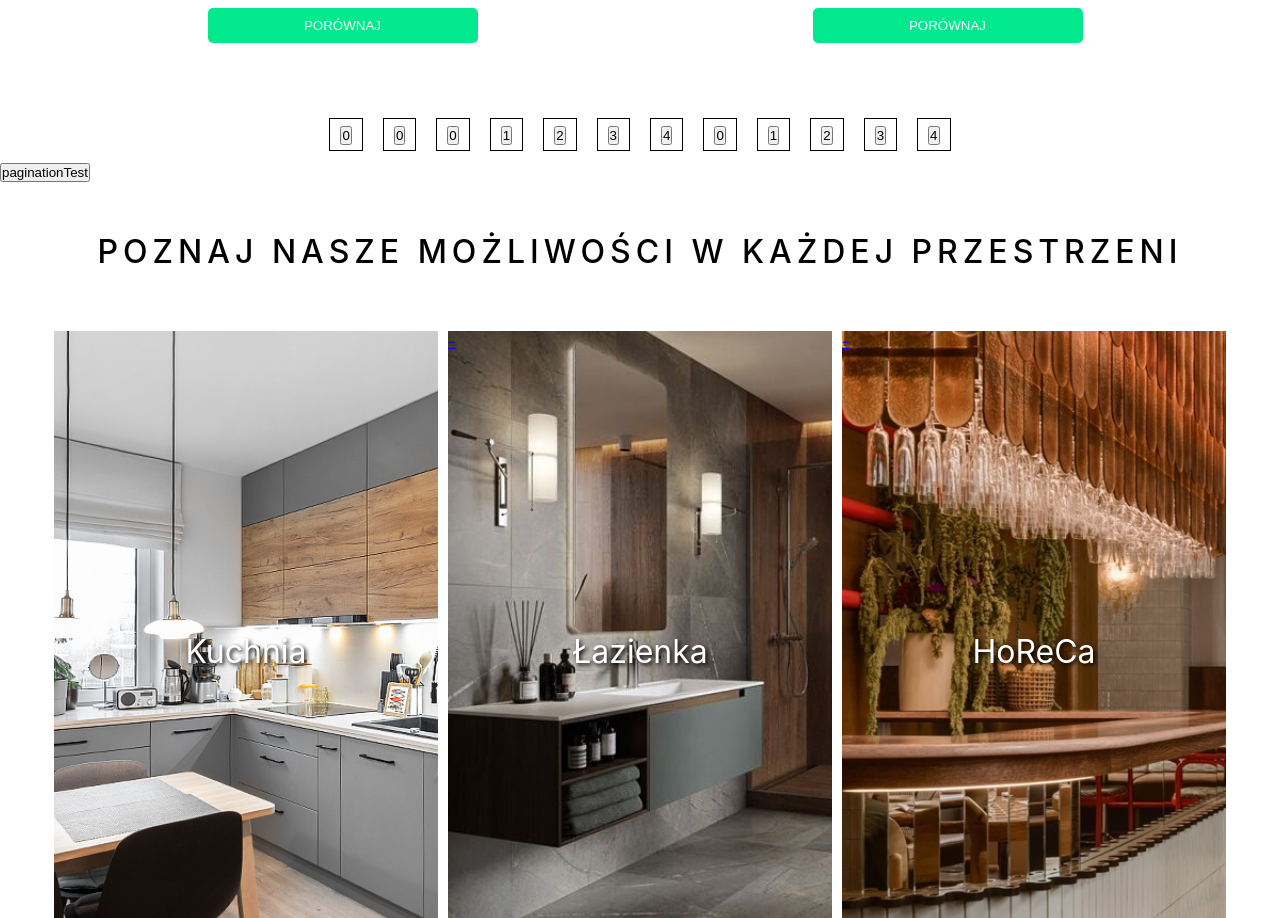
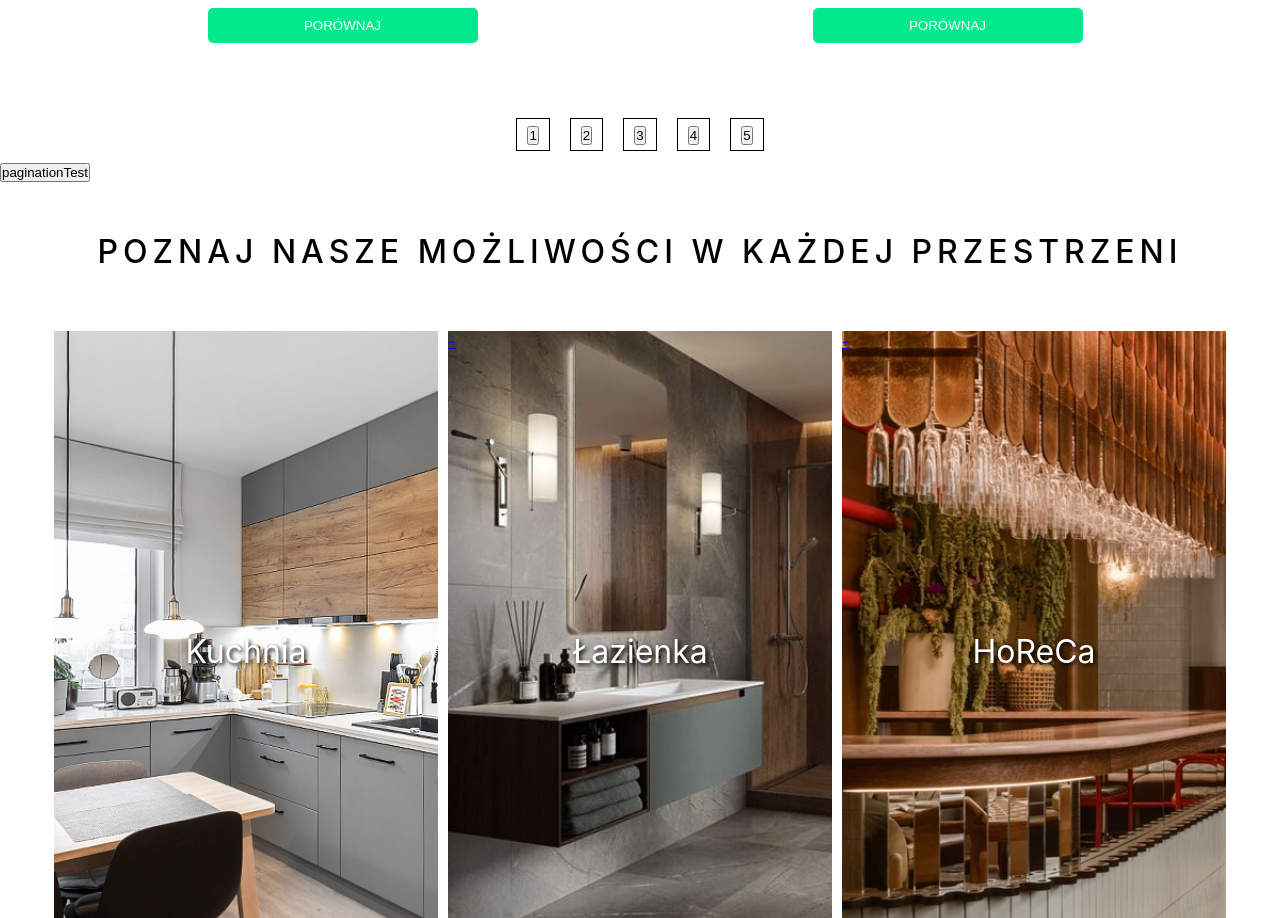
Before and after one commit to marcinoles87/my-app2, a React (Create React App) app: page / in a window 1280 px wide. Shown: the part 3746-4664 px from the top of the page. Built offline with nearby package versions, Linux system fonts and the light colour scheme.

Commit message:
add code

```diff
--- a/src/Database/Pagination.jsx
+++ b/src/Database/Pagination.jsx
@@ -5,34 +5,27 @@ import { Link } from 'react-router'
 function Pagination({database ,setDatabase}) {
 
     const [pagination,setPagiantion] = useState([])
-    const [pages,setPages] = useState([])
     const [flag,setFlag] = useState(true)
 
 
-
+  const pages = []
 
     const paginationFun = (item) =>{
-      console.log(item)
       setDatabase(item)
-      setPages([])
+
 
 
     }
 
-    if(flag){
       for(let i = 0;i<=database.length/4;i++){
        const databasePagination = database
-        const minArray = i*4
+        const minArray = (i)*4
         const maxArray = minArray+4
         const e1 = databasePagination.slice(minArray,maxArray)
-        const maxPages = Math.ceil(database.length/5)
-        console.log(maxPages)
-        console.log(e1)
-       pages.push(<button onClick={ () => paginationFun(e1)}>{i}</button>)
+       pages.push(<button onClick={ () => paginationFun(e1)}>{i+1}</button>)
+       console.log(pages)
     }
-    }else{
-      return ''
-    }
+
 
 
     const paginationAdd = () =>{
```
